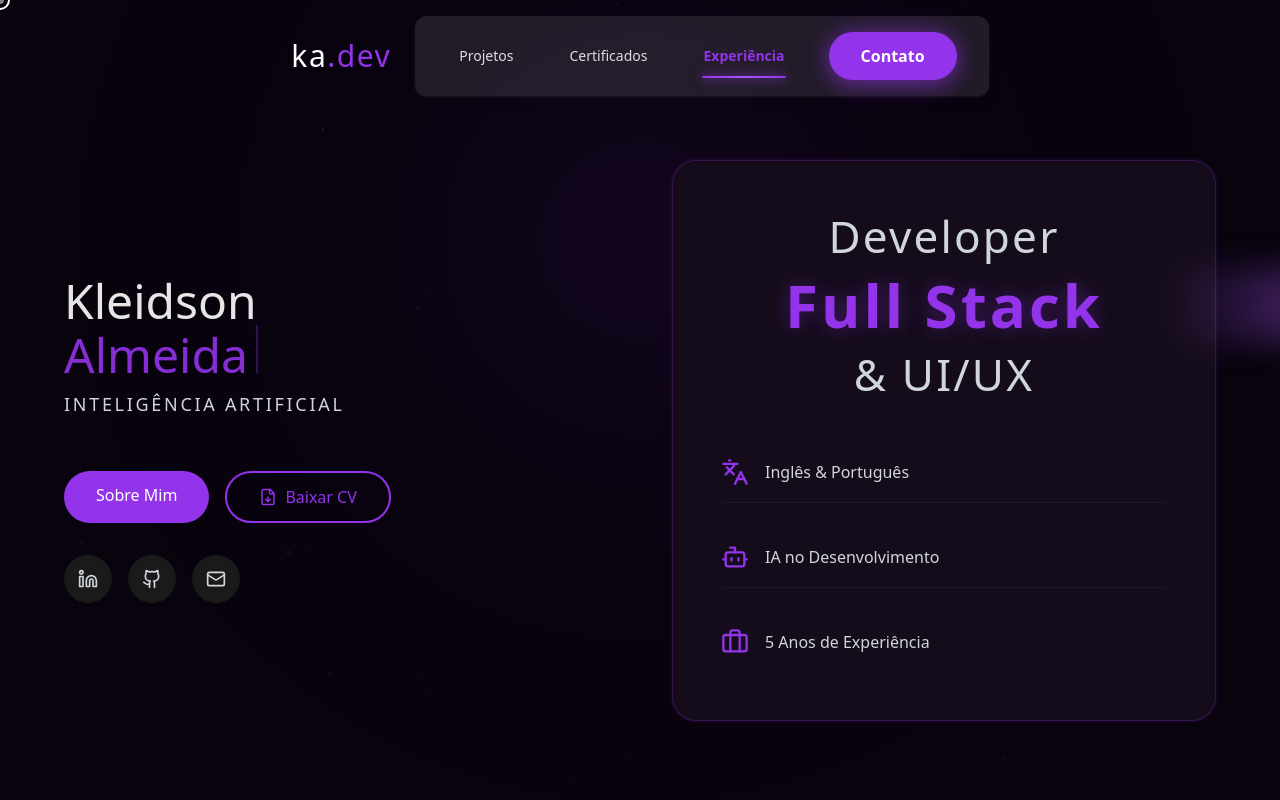
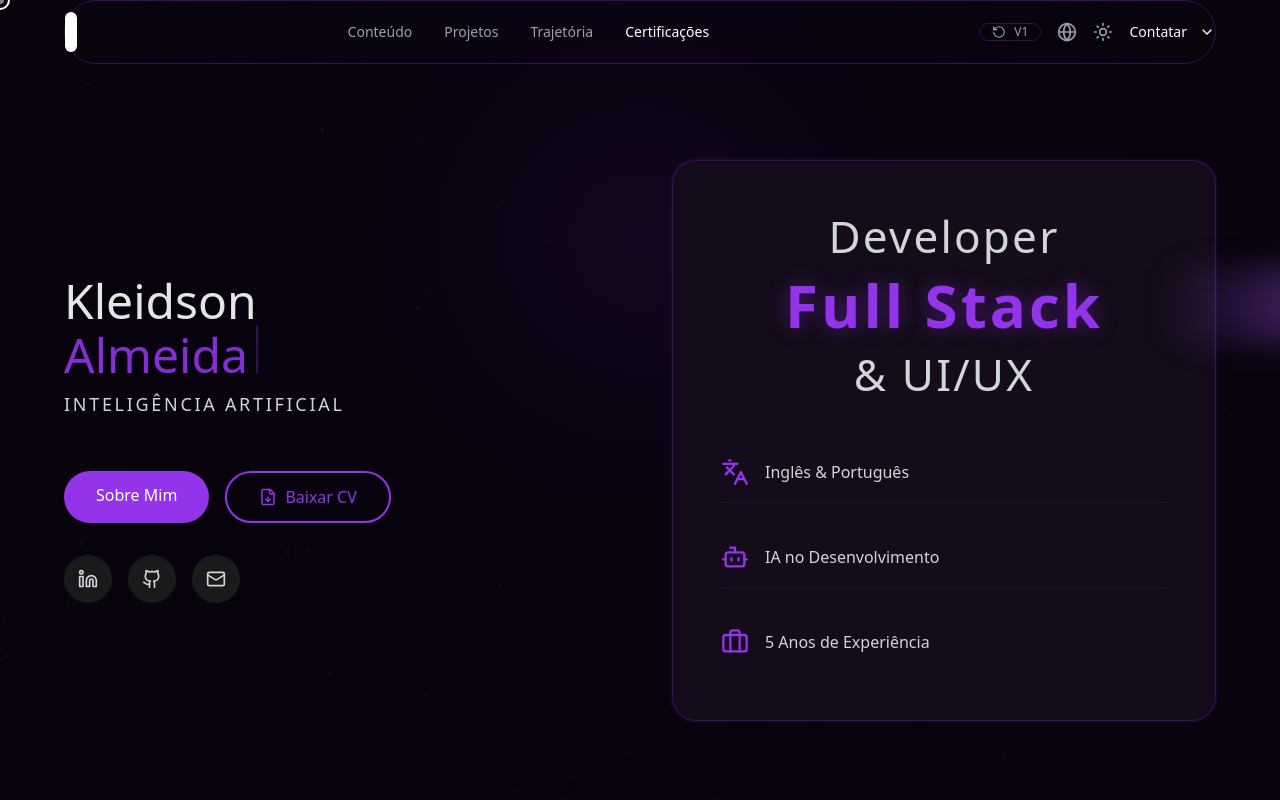
Before and after one commit to kleidsonadesign/ka.dev, a React (Vite) app: page / in a window 1280 px wide. Shown: the top 800 px of the page. Built offline with nearby package versions, Linux system fonts and the light colour scheme.

Commit message:
Refactor Header component with framer-motion

```diff
--- a/src/components/Header.tsx
+++ b/src/components/Header.tsx
@@ -1,451 +1,131 @@
- import { motion } from "motion/react";
-
-import { Menu, X } from "lucide-react";
-
+import { motion, AnimatePresence } from "framer-motion";
+import { Menu, X, Globe, Sun, ChevronDown, RotateCcw } from "lucide-react";
 import { useState, useEffect } from "react";
 
-
-
 export function Header() {
-
   const [isMenuOpen, setIsMenuOpen] = useState(false);
-
   const [activeSection, setActiveSection] = useState("home");
 
-
-
   const menuItems = [
-
+    { label: "Conteúdo", href: "#conteudo" },
     { label: "Projetos", href: "#projetos" },
-
-    { label: "Certificados", href: "#certificados" },
-
-    { label: "Experiência", href: "#experiencia" },
-
-    ,
-
+    { label: "Trajetória", href: "#trajetoria" },
+    { label: "Certificações", href: "#certificados" },
   ];
 
-
-
+  // Lógica de Scroll para manter a seção ativa
   useEffect(() => {
-
     const handleScroll = () => {
-
       const sections = menuItems.map(item => item.href.substring(1));
-
       const scrollPosition = window.scrollY + 100;
 
-
-
       for (let i = sections.length - 1; i >= 0; i--) {
-
         const section = document.getElementById(sections[i]);
-
         if (section && section.offsetTop <= scrollPosition) {
-
           setActiveSection(sections[i]);
-
           break;
-
         }
-
       }
-
     };
-
-
-
     window.addEventListener("scroll", handleScroll);
-
-    handleScroll();
-
-
-
     return () => window.removeEventListener("scroll", handleScroll);
-
   }, []);
 
+  return (
+    <motion.header
+      initial={{ y: -100 }}
+      animate={{ y: 0 }}
+      className="fixed top-6 left-0 right-0 z-50 flex justify-center px-4"
+    >
+      {/* Container Principal (Cápsula) */}
+      <nav className="flex items-center justify-between w-full max-w-6xl h-16 px-6 bg-[#0F0F0F] border border-white/10 rounded-full shadow-2xl">
 
-
-  return (
-
-    <motion.header
-
-      initial={{ y: -100 }}
-
-      animate={{ y: 0 }}
-
-      transition={{ duration: 0.5 }}
-
-      className="fixed top-0 left-0 right-0 z-50"
-
-    >
-
-      <div className="container mx-auto px-4 pt-4 pb-3">
-
-        {/* Container Flex para Centralizar Header */}
-
-        <div className="flex items-center justify-center gap-6">
-
-          {/* Logo */}
-
-          <motion.div
-
-            initial={{ opacity: 0, y: -20 }}
-
-            animate={{ opacity: 1, y: 0 }}
-
-            transition={{
-
-              delay: 0.2,
-
-              duration: 0.8,
-
-              ease: "easeOut"
-
-            }}
-
-          >
-
-            <motion.a
-
-              href="#home"
-
-              whileHover={{ scale: 1.05 }}
-
-              className="inline-block text-3xl tracking-wider"
-
-            >
-
-              <motion.span
-
-                initial={{ opacity: 0, x: -10 }}
-
-                animate={{ opacity: 1, x: 0 }}
-
-                transition={{ delay: 0.4, duration: 0.6 }}
-
-                className="text-white"
-
-              >
-
-                ka
-
-              </motion.span>
-
-              <motion.span
-
-                initial={{ opacity: 0, x: 10 }}
-
-                animate={{ opacity: 1, x: 0 }}
-
-                transition={{ delay: 0.6, duration: 0.6 }}
-
-                className="text-primary"
-
-              >
-
-                .dev
-
-              </motion.span>
-
-            </motion.a>
-
-          </motion.div>
-
-
-
-          {/* Floating Menu - Glassmorphism */}
-
-          <nav
-
-            className="max-w-4xl px-8 py-4"
-
-            style={{
-
-              backgroundColor: 'rgba(255, 255, 255, 0.1)',
-
-              backdropFilter: 'blur(8px)',
-
-              WebkitBackdropFilter: 'blur(8px)',
-
-              borderRadius: '12px',
-
-              boxShadow: '0 4px 12px rgba(0, 0, 0, 0.15), 0 1px 3px rgba(255, 255, 255, 0.1)'
-
-            }}
-
-          >
-
-          <div className="flex items-center justify-between">
-
-            {/* Desktop Menu - Center */}
-
-            <div className="hidden md:flex items-center gap-8 mx-auto">
-
-              {menuItems.map((item, index) => {
-
-                const isActive = activeSection === item.href.substring(1);
-
-                return (
-
-                  <motion.a
-
-                    key={item.href}
-
-                    href={item.href}
-
-                    initial={{ opacity: 0, y: -20 }}
-
-                    animate={{ opacity: 1, y: 0 }}
-
-                    transition={{ delay: index * 0.1 + 0.3 }}
-
-                    whileHover={{ scale: 1.05, y: -2 }}
-
-                    className={`text-sm transition-all duration-300 relative group px-3 py-2 ${
-
-                      isActive
-
-                        ? ''
-
-                        : ''
-
-                    }`}
-
-                    style={{
-
-                      color: isActive ? '#9333EA' : 'rgba(255, 255, 255, 0.85)',
-
-                      fontWeight: isActive ? '600' : '500'
-
-                    }}
-
-                  >
-
-                    {/* Background glow on hover */}
-
-                    <span className="absolute inset-0 bg-primary/0 group-hover:bg-primary/15 rounded-lg transition-all duration-300 blur-sm"></span>
-
-
-
-                    {/* Text */}
-
-                    <span className="relative z-10 group-hover:drop-shadow-[0_0_8px_rgba(147,51,234,0.6)] group-hover:text-white transition-colors duration-300">
-
-                      {item.label}
-
-                    </span>
-
-
-
-                    {/* Animated underline - sempre visível no ativo */}
-
-                    <motion.span
-
-                      className="absolute -bottom-1 left-1/2 h-0.5 bg-gradient-to-r from-primary via-accent to-primary rounded-full"
-
-                      initial={{ width: 0, x: "-50%" }}
-
-                      animate={{
-
-                        width: isActive ? "80%" : 0,
-
-                        x: "-50%"
-
-                      }}
-
-                      transition={{ duration: 0.3 }}
-
-                      style={{
-
-                        boxShadow: isActive ? '0 0 8px rgba(147, 51, 234, 0.8), 0 0 16px rgba(168, 85, 247, 0.5)' : 'none'
-
-                      }}
-
-                    ></motion.span>
-
-
-
-                    {/* Hover underline */}
-
-                    <span className="absolute -bottom-1 left-0 w-0 h-0.5 bg-gradient-to-r from-primary to-accent group-hover:w-full transition-all duration-300 rounded-full shadow-[0_0_8px_rgba(147,51,234,0.5)]"></span>
-
-                  </motion.a>
-
-                );
-
-              })}
-
-              <motion.a
-
-                href="#contato"
-
-                initial={{ opacity: 0, y: -20 }}
-
-                animate={{ opacity: 1, y: 0 }}
-
-                transition={{ delay: 0.8 }}
-
-                whileHover={{ y: -3, scale: 1.05 }}
-
-                whileTap={{ scale: 0.95 }}
-
-                className="bg-primary hover:bg-accent text-white transition-all relative overflow-hidden group"
-
-                style={{
-
-                  paddingLeft: '2rem',
-
-                  paddingRight: '2rem',
-
-                  paddingTop: '0.75rem',
-
-                  paddingBottom: '0.75rem',
-
-                  borderRadius: '9999px',
-
-                  boxShadow: '0 4px 20px rgba(147, 51, 234, 0.5), 0 0 30px rgba(147, 51, 234, 0.3)',
-
-                  fontWeight: '600'
-
-                }}
-
-              >
-
-                {/* Shine effect */}
-
-                <span className="absolute inset-0 w-full h-full bg-gradient-to-r from-transparent via-white/30 to-transparent -translate-x-full group-hover:translate-x-full transition-transform duration-700"></span>
-
-
-
-                {/* Glow effect */}
-
-                <span className="absolute inset-0 rounded-full opacity-0 group-hover:opacity-100 transition-opacity duration-300 shadow-[0_0_25px_rgba(147,51,234,0.7),0_0_50px_rgba(168,85,247,0.5)]"></span>
-
-
-
-                <span className="relative z-10">Contato</span>
-
-              </motion.a>
-
+        {/* Lado Esquerdo: Logo */}
+        <div className="flex items-center">
+          <a href="#home" className="flex items-center justify-center w-10 h-10 bg-white rounded-full text-black font-bold text-xl italic">
+            K
+          </a>
         </div>
 
+        {/* Centro: Links de Navegação (Desktop) */}
+        <div className="hidden md:flex items-center gap-8">
+          {menuItems.map((item) => {
+            const isActive = activeSection === item.href.substring(1);
+            return (
+              <a
+                key={item.href}
+                href={item.href}
+                className={`text-sm font-medium transition-colors hover:text-white ${
+                  isActive ? "text-white" : "text-gray-400"
+                }`}
+              >
+                {item.label}
+              </a>
+            );
+          })}
+        </div>
 
-
-            {/* Mobile Menu Button */}
-
-            <button
-
-              onClick={() => setIsMenuOpen(!isMenuOpen)}
-
-              className="md:hidden text-white p-2 mx-auto"
-
-            >
-
-              {isMenuOpen ? <X size={24} /> : <Menu size={24} />}
-
+        {/* Lado Direito: Utils e Botão */}
+        <div className="hidden md:flex items-center gap-4">
+          {/* Botão Versão */}
+          <button className="flex items-center gap-2 px-3 py-1.5 border border-white/10 rounded-full text-xs text-gray-400 hover:bg-white/5">
+            <RotateCcw size={14} />
+            <span>V1</span>
           </button>
 
+          {/* Botão Idioma */}
+          <button className="text-gray-400 hover:text-white">
+            <Globe size={20} />
+          </button>
+
+          {/* Botão Tema */}
+          <button className="text-gray-400 hover:text-white">
+            <Sun size={20} />
+          </button>
+
+          {/* Botão Contatar (Estilo Pílula Creme) */}
+          <a
+            href="#contato"
+            className="flex items-center gap-3 pl-6 pr-2 py-1.5 bg-[#EAE8E4] hover:bg-white text-black rounded-full font-semibold transition-all group"
+          >
+            <span className="text-sm">Contatar</span>
+            <div className="p-1.5 bg-black text-white rounded-full group-hover:scale-110 transition-transform">
+              <ChevronDown size={16} />
+            </div>
+          </a>
         </div>
 
-
-
-          {/* Mobile Menu */}
-
-          {isMenuOpen && (
-
-            <motion.div
-
-              initial={{ opacity: 0, height: 0 }}
-
-              animate={{ opacity: 1, height: "auto" }}
-
-              exit={{ opacity: 0, height: 0 }}
-
-              className="md:hidden mt-4 pb-4 border-t border-primary/20 pt-4"
-
+        {/* Mobile: Botão Menu */}
+        <button
+          onClick={() => setIsMenuOpen(!isMenuOpen)}
+          className="md:hidden text-white p-2"
         >
-
-              {menuItems.map((item) => {
-
-                const isActive = activeSection === item.href.substring(1);
-
-                return (
-
-                  <a
-
-                    key={item.href}
-
-                    href={item.href}
-
-                    onClick={() => setIsMenuOpen(false)}
-
-                    className={`block py-2 transition-colors text-center`}
-
-                    style={{
-
-                      color: isActive ? '#9333EA' : 'rgba(255, 255, 255, 0.85)',
-
-                      fontWeight: isActive ? '600' : '500'
-
-                    }}
-
-                  >
-
-                    {item.label}
-
-                  </a>
-
-                );
-
-              })}
-
-              <a
-
-                href="#contato"
-
-                onClick={() => setIsMenuOpen(false)}
-
-                className="block mt-4 bg-primary hover:bg-accent text-white text-center transition-colors"
-
-                style={{
-
-                  paddingLeft: '2rem',
-
-                  paddingRight: '2rem',
-
-                  paddingTop: '0.75rem',
-
-                  paddingBottom: '0.75rem',
-
-                  borderRadius: '9999px',
-
-                  boxShadow: '0 4px 20px rgba(147, 51, 234, 0.5), 0 0 30px rgba(147, 51, 234, 0.3)',
-
-                  fontWeight: '600'
-
-                }}
-
-              >
-
-                Contatar
-
-              </a>
-
-            </motion.div>
-
-          )}
-
+          {isMenuOpen ? <X size={24} /> : <Menu size={24} />}
+        </button>
       </nav>
 
-        </div>
-
-      </div>
-
+      {/* Menu Mobile (Dropdown) */}
+      <AnimatePresence>
+        {isMenuOpen && (
+          <motion.div
+            initial={{ opacity: 0, y: -20 }}
+            animate={{ opacity: 1, y: 0 }}
+            exit={{ opacity: 0, y: -20 }}
+            className="absolute top-20 left-4 right-4 bg-[#0F0F0F] border border-white/10 rounded-2xl p-4 md:hidden flex flex-col gap-4"
+          >
+            {menuItems.map((item) => (
+              <a
+                key={item.href}
+                href={item.href}
+                onClick={() => setIsMenuOpen(false)}
+                className="text-gray-400 hover:text-white text-center py-2"
+              >
+                {item.label}
+              </a>
+            ))}
+          </motion.div>
+        )}
+      </AnimatePresence>
     </motion.header>
-
   );
-
 }
```
Lines whose indentation alone changed are shown as unchanged.
